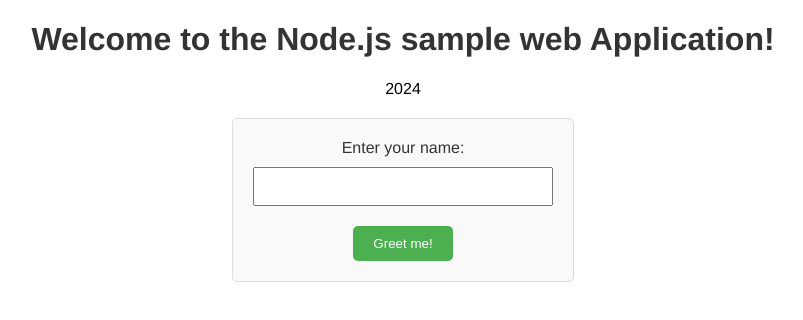
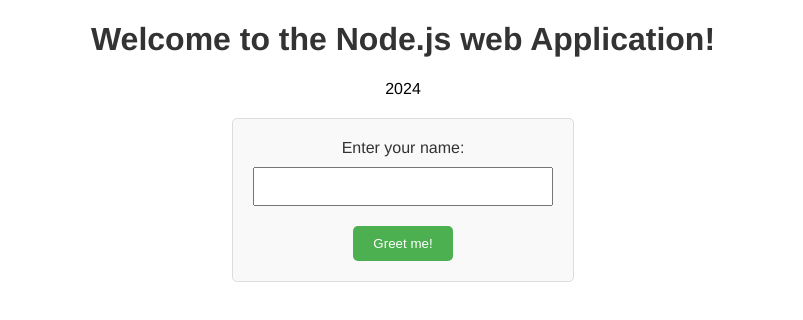
Before and after one commit to Amogh-98/WebApp, a plain HTML site: page index.html in a window 1280 px wide. Shown: the whole page, without its empty margins (237-1040 px from the left). Drawn offline with Linux system fonts and the light colour scheme.

Commit message:
index.html

```diff
--- a/index.html
+++ b/index.html
@@ -56,7 +56,7 @@
     </title>
 </head>
 <body>
-    <h1>Welcome to the Node.js sample web Application!</h1>
+    <h1>Welcome to the Node.js web Application!</h1>
     <p>2024</p>
     <form action="/greet" method="post">
         <label for="name">Enter your name:</label>
```
